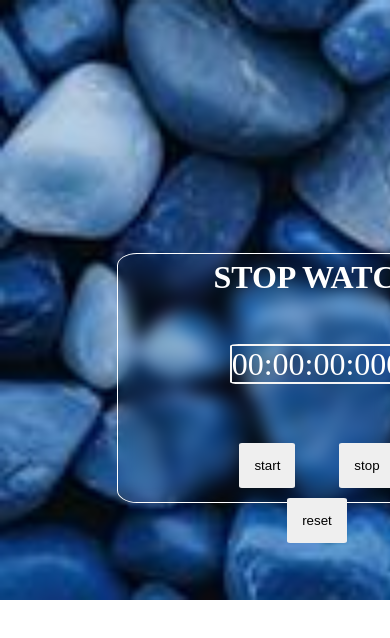
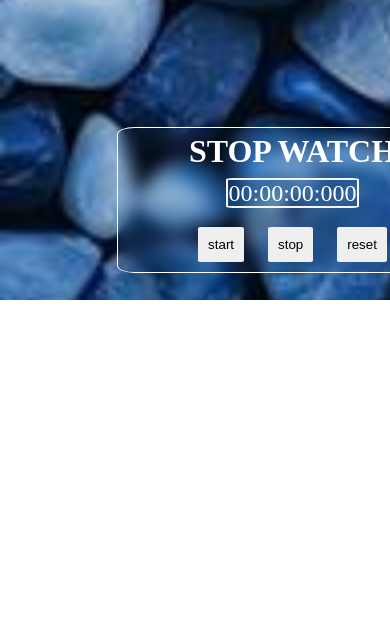
Before and after one commit to ladani9/task-2, a plain HTML site: page index.html in a window 390 px wide. Shown: the top 638 px of the page. Drawn offline with Linux system fonts and the light colour scheme.

Commit message:
Update style.css

```diff
--- a/style.css
+++ b/style.css
@@ -15,6 +15,7 @@ body,html {
     background-image: url(stone.jpg);
     -webkit-background-size:cover;
     background-size: cover;
+    background-repeat: no-repeat;
     background-position: center;
     height: 600px;
     width: 1200px;
@@ -85,3 +86,31 @@ body,html {
     background-color:rgb(239, 239, 81);
 
 }
+
+
+/* For mobile phones */
+@media (max-width: 480px) {
+    .image {
+        height: 300px;
+    }
+    .container {
+        top: 15%;
+        width: 90%;
+        height: auto;
+    }
+    .display {
+        margin: 10px;
+        font-size: 1.5rem;
+    }
+    .dis {
+        font-size: 1.5rem;
+    }
+    .buttons {
+        margin: 10px;
+    }
+    .buttons button {
+        padding: 10px;
+        margin-left: 10px;
+        margin-right: 10px;
+    }
+}
```
